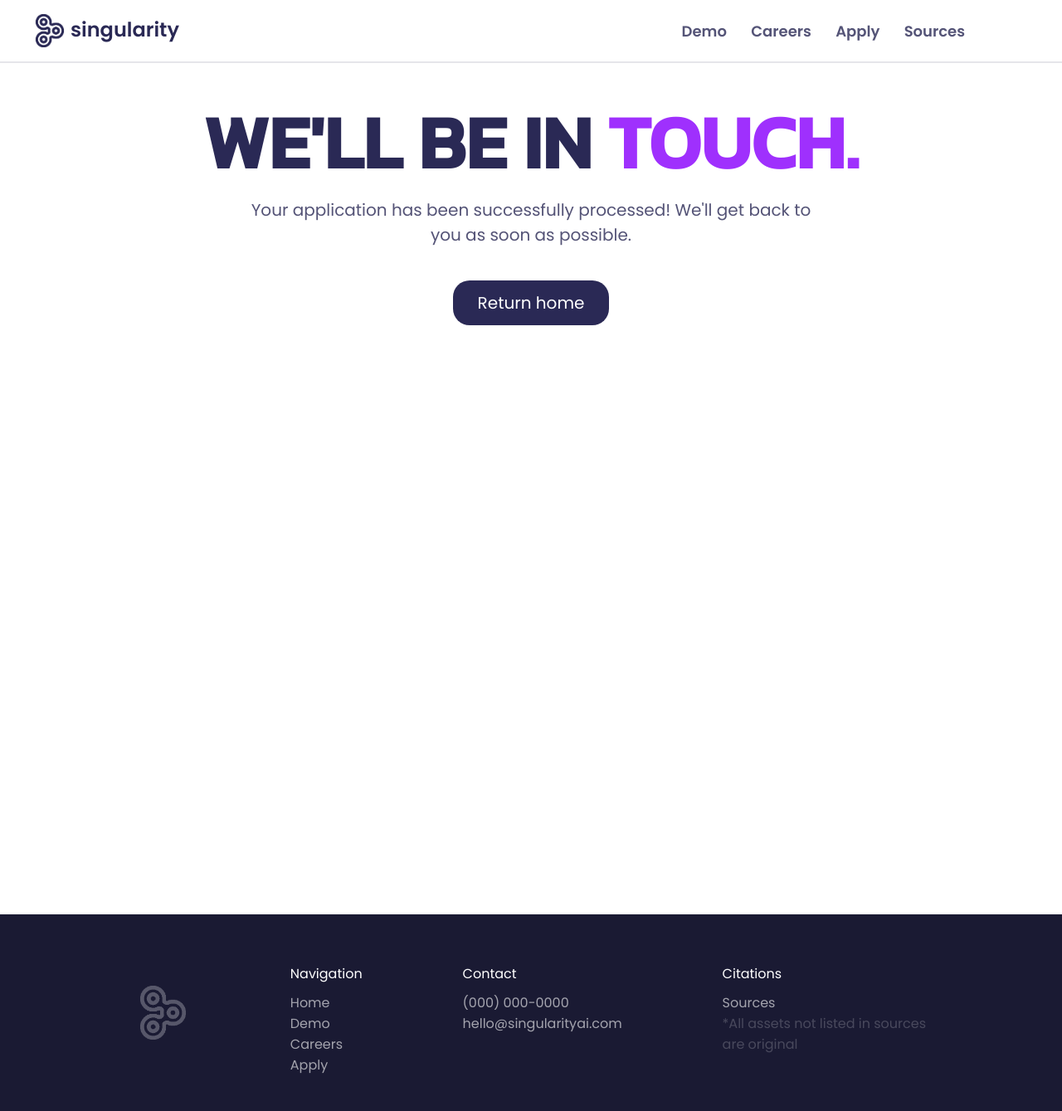
After one commit to shiloholotu/fbla2024, a Flask app: template templates/success.html in a window 1280 px wide. The commit adds this page. Shown: the whole page at 83% size. Run offline with Flask 3, Linux system fonts and the light colour scheme; the template is opened without the code that fills it, so the values that code supplies are empty.

Commit message:
Finish up firebase and hide key

```diff
--- a/app.py
+++ b/app.py
@@ -1,9 +1,23 @@
-import os
 from flask import Flask, request, jsonify, render_template
-from firebase_admin import credentials, firestore, initialize_app
+from firebase_admin import db, credentials
+import firebase_admin
 
 app = Flask(__name__)
 
+
+cred = credentials.Certificate("key.json")
+firebase_admin.initialize_app(cred, {"databaseURL":"https://fbla-decfd-default-rtdb.firebaseio.com/"})
+
+ref = db.reference("/")
+
+def decodeHex(hstr):
+    return bytes.fromhex(hstr).decode("utf-8")
+
+print(decodeHex("7368696c6f682069732074657374696e6720686578207374756666"))
+
+
+
+'''
 # Initialize Firestore DB
 cred = credentials.Certificate('key.json')
 default_app = initialize_app(cred)
@@ -51,7 +65,7 @@ def delete():
         return jsonify({"success": True}), 200
     except Exception as e:
         return f"An Error Occured: {e}"
-
+'''
 @app.route("/")
 def index():
     return render_template("index.html")
@@ -80,9 +94,15 @@ def careers():
 def application():
     return render_template("application.html")
 
-@app.route("/test")
-def test():
-    return render_template("test.html")
+@app.route("/submit/<inp>/<rnd>")
+def submit(inp,rnd):
+    data = ["job","firstname","lastname","email","phone","resume","outreach","startdate","immigration","workability","additionalinfo","profile","experience"]
+    inp = decodeHex(inp).split(":BB:")
+    inp = inp[:-1]
+
+    for i in range(len(data)):
+        db.reference("/"+ rnd + "/" + data[i]).set(inp[i])
+    return render_template("success.html")
 
 if __name__ == "__main__":
     app.run(debug=True)
--- a/static/styles/main.css
+++ b/static/styles/main.css
@@ -742,7 +742,17 @@ label {
     font-family: "Poppins";
 }
 
-.application input[type="submit"]{
+#additionalinfo{
+    padding:10px;
+    outline:none;
+    border-radius: 12px;
+    border: 1px solid rgb(0,0,50,0.2);
+    outline: none;
+    font-family: 'Poppins';
+    resize: none;
+}
+
+#applyButton{
     margin:auto;
     display: flex;
     height: fit-content;
@@ -756,6 +766,9 @@ label {
     padding-right: 30px;
     background: var(--font-color);
     color: white;
+    border:none;
+    outline:none;
+    cursor: pointer;
 }
 
 .application .subtitle {
--- /dev/null
+++ b/templates/success.html
@@ -0,0 +1,105 @@
+<!DOCTYPE html>
+<html lang="en">
+
+    <head>
+
+        <meta charset="UTF-8">
+
+        <meta name="viewport" content="width=device-width, initial-scale=1.0, minimum-scale=1"/>
+        <meta http-equiv="X-UA-Compatible" content="ie=edge">
+
+        <link rel="preconnect" href="https://fonts.gstatic.com">
+		<link href="https://fonts.googleapis.com/css?family=Poppins:400,600,800" rel="stylesheet">
+        <link rel="preconnect" href="https://fonts.googleapis.com">
+
+        <link href="https://fonts.googleapis.com/css2?family=Kanit:wght@400;500&family=Share+Tech&display=swap" rel="stylesheet">
+
+        <link rel="stylesheet" href="/static/styles/main.css">
+
+        <!-- Animate on Scroll -->
+        <link rel="stylesheet" href="https://unpkg.com/aos@next/dist/aos.css" />
+        <!-- Jquery -->
+        <script src="https://ajax.googleapis.com/ajax/libs/jquery/3.7.1/jquery.min.js"></script>
+
+        <!-- Preload slideshow images-->
+        <link rel="preload" as="image" href="/static/assets/slideshow/mona.png">
+        <link rel="preload" as="image" href="/static/assets/slideshow/text-gen.png">
+        <link rel="preload" as="image" href="/static/assets/slideshow/code.png">
+
+        <!-- Favicon -->
+        <link rel="icon" href="/static/assets/logo.png">
+
+        <title>Singularity | The power of AI at your fingertips</title>
+
+    </head>
+
+    <body>
+
+
+        <!-- NAVBAR -->
+        <div id="navbar">
+            <a class="logo" href="/"><img src="/static/assets/logo.png">singularity</a>
+            <div class="navigation">
+                <a href="/demo">Demo</a>
+                <a href="/careers">Careers</a>
+                <a href="/application">Apply</a>
+                <a>Sources</a>
+            </div>
+        </div>
+
+
+        <div data-aos="fade-in" data-aos-duration="700">
+
+            <div class="sectionHeader">
+                <h1>We'll be in <span class="purpText">touch.</span></h1>
+                <p>Your application has been successfully processed! We'll get back to you as soon as possible.</p>
+                <a href="/">Return home</a>
+            </div>
+        </div>
+
+
+        <div class="gap"></div>
+        <div class="gap"></div>
+        <div class="gap"></div>
+        <div class="gap"></div>
+
+
+
+        <!-- FOOTER -->
+        <div id="footer">
+
+            <div id="logoColumn">
+                <img src="/static/assets/branding/logo-white.png">
+            </div>
+
+
+            <div>
+                <p>Navigation</p>
+                <a href="/">Home</a>
+                <a href="/demo">Demo</a>
+                <a href="/careers">Careers</a>
+                <a href="/application">Apply</a>
+            </div>
+
+            <div>
+                <p>Contact</p>
+                <a>(000) 000-0000</a>
+                <a>hello@singularityai.com</a>
+            </div>
+
+            <div>
+                <p>Citations</p>
+                <a>Sources</a>
+                <a style="opacity: .2;">*All assets not listed in sources<br>are original</a>
+            </div>
+
+        </div>
+
+        <script src="https://unpkg.com/aos@next/dist/aos.js"></script>
+        <script>
+          AOS.init();
+        </script>
+
+    </body>
+
+</html>
```
Also changed, not shown: key.json (deleted, +0 -13 lines), static/scripts/application.js (+33 -0 lines), templates/application.html (+14 -14 lines), 1 other file.
